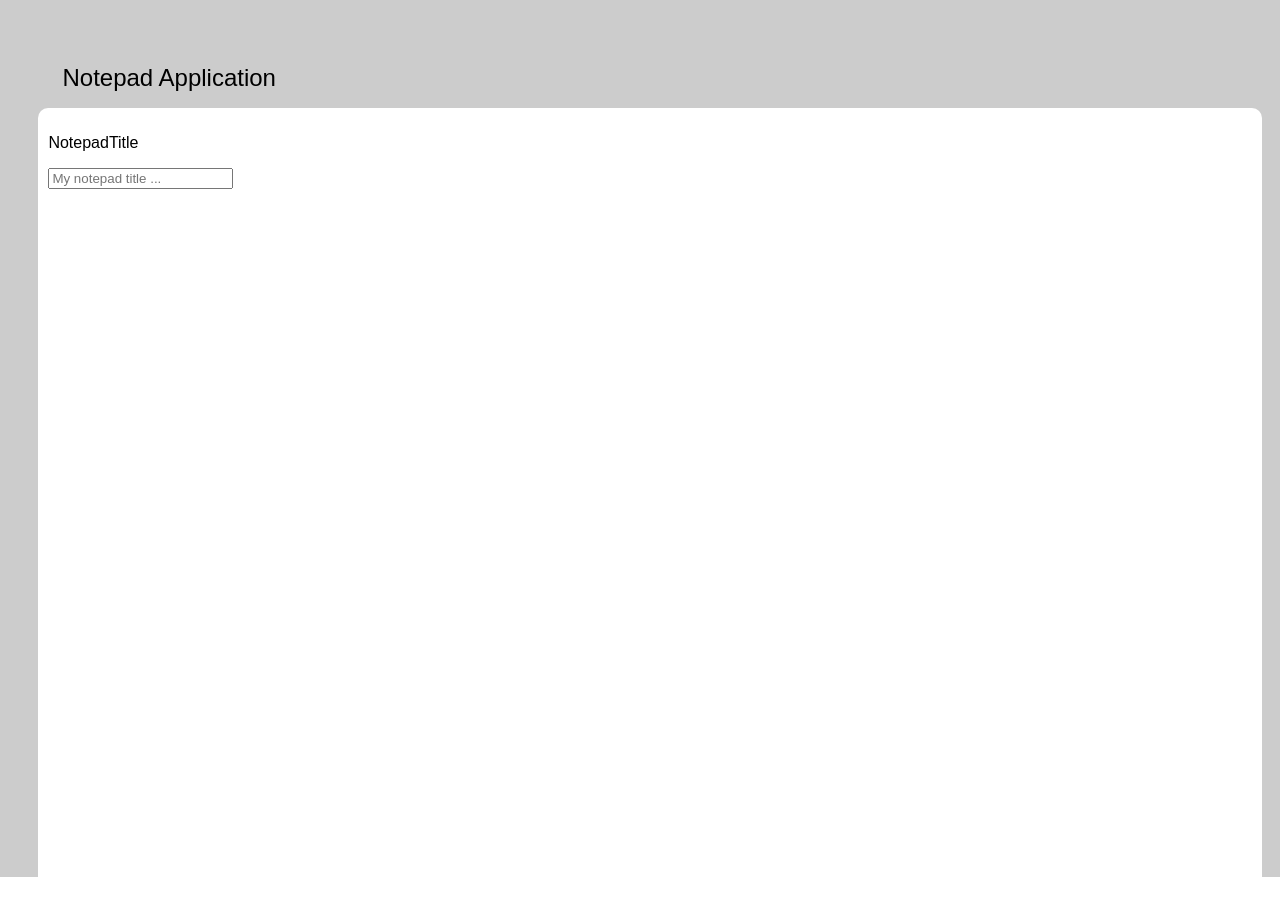
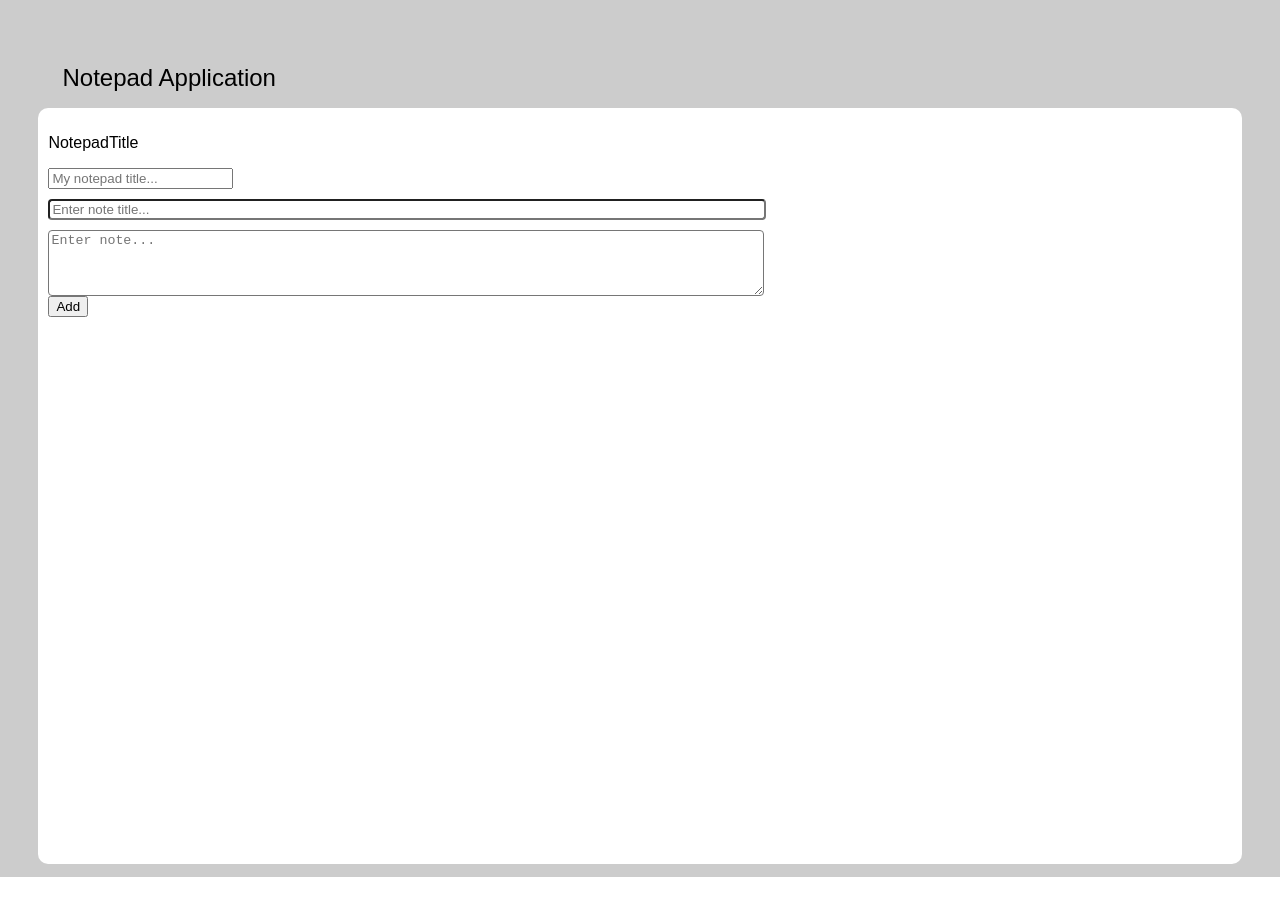
Before and after one commit to yiqiingg/disqo, a React (Create React App) app: page / in a window 1280 px wide. Shown: the top 916 px of the page. After the commit the page ends 877 px from the top, so only its background shows below. Built offline with nearby package versions, Linux system fonts and the light colour scheme.

Commit message:
create feature to add and delete notes

```diff
--- /dev/null
+++ b/src/components/notepad/Note.css
@@ -0,0 +1,6 @@
+.note {
+  border-radius: 4px;
+  display: block;
+  margin-top: 10px;
+  width: 60%;
+}
--- /dev/null
+++ b/src/components/notepad/Note.js
@@ -0,0 +1,36 @@
+import React, { useState, useEffect } from 'react';
+
+import './Note.css';
+
+const Note = (props) => {
+  const { onChange, noteContent } = props;
+  const [inputValue, setInputValue] = useState({});
+  useEffect(() => {
+    setInputValue({ ...noteContent });
+  }, [noteContent]);
+  return (
+    <div>
+      <div>
+        <input
+          className="note"
+          placeholder="Enter note title..."
+          onChange={(e) => {
+            onChange(e.target.value, 'title');
+          }}
+          maxLength={255}
+          minLength={1}
+          value={inputValue.title}
+        />
+        <textarea
+          onChange={(e) => onChange(e.target.value, 'body')}
+          className="note"
+          rows="4"
+          placeholder="Enter note..."
+          value={noteContent.body}
+        />
+      </div>
+    </div>
+  );
+};
+
+export default Note;
--- a/src/components/notepad/NotesHomepage.css
+++ b/src/components/notepad/NotesHomepage.css
@@ -1,6 +1,6 @@
 .note-container {
-  width: 100%;
-  height: 100%;
+  width: auto;
+  height: 92%;
   background-color: #ffffff;
   border-radius: 10px;
   padding: 10px;
--- a/src/components/notepad/NotesHomepage.js
+++ b/src/components/notepad/NotesHomepage.js
@@ -1,12 +1,88 @@
-import React, { useState } from 'react';
+import React, { useState, useEffect } from 'react';
 
 import './NotesHomepage.css';
+import Note from './Note.js';
 
 const NotesHomepage = () => {
+  const [notepadTitle, setNotepadTitle] = useState(
+    localStorage.getItem('notepadTitle')
+      ? localStorage.getItem('notepadTitle')
+      : ''
+  );
+  const [newNote, setNewNote] = useState({
+    id: Math.random(),
+    title: '',
+    body: '',
+  });
+  const [notesList, setNotesList] = useState(
+    localStorage.getItem('notes')
+      ? JSON.parse(localStorage.getItem('notes'))
+      : []
+  );
+  useEffect(() => {
+    localStorage.setItem('notes', JSON.stringify(notesList));
+  }, [notesList]);
+  const onChange = (content, location) => {
+    console.log(content, location);
+    if (location === 'title') {
+      setNewNote({ ...newNote, title: content });
+    } else if (location === 'body') {
+      setNewNote({ ...newNote, body: content });
+    }
+  };
+
+  const addNewNoteHandler = () => {
+    if (!newNote.title) {
+      console.log('note title cannot be blank');
+    }
+    if (!newNote.body) {
+      console.log('note body cannot be blank');
+    }
+    if (notesList && newNote.title && newNote.body) {
+      setNotesList([...notesList, { ...newNote }]);
+      setNewNote({ id: Math.random(), title: '', body: '' });
+    }
+    // else {
+    //   setNotesList([...notesList, { ...newNote }]);
+    //   setNewNote({ title: '', body: '' });
+    //   setNewNote({ id: Math.random(), title: '', body: '' });
+    // }
+    console.log(localStorage.getItem('notes'));
+  };
+
+  const deleteNoteHandler = (index) => {
+    setNotesList(notesList.filter((note, noteIndex) => noteIndex != index));
+    console.log(notesList);
+  };
   return (
     <div className="note-container">
-      <p className="notepad-title">NotepadTitle</p>
-      <input placeholder="My notepad title ..." />
+      <div>
+        <p className="notepad-title">NotepadTitle</p>
+        <input
+          placeholder="My notepad title..."
+          value={notepadTitle}
+          onChange={setNotepadTitle}
+        />
+      </div>
+      <div>
+        <Note onChange={onChange} noteContent={newNote} />
+        <button onClick={addNewNoteHandler}>Add</button>
+      </div>
+      {notesList.map((note, index) => {
+        return (
+          <div key={note.id}>
+            <Note onChange={onChange} noteContent={note} />;
+            <button
+              onClick={() => {
+                console.log('begin deletion', index);
+                deleteNoteHandler(index);
+              }}
+            >
+              Delete
+            </button>
+          </div>
+        );
+      })}
     </div>
   );
 };
```
